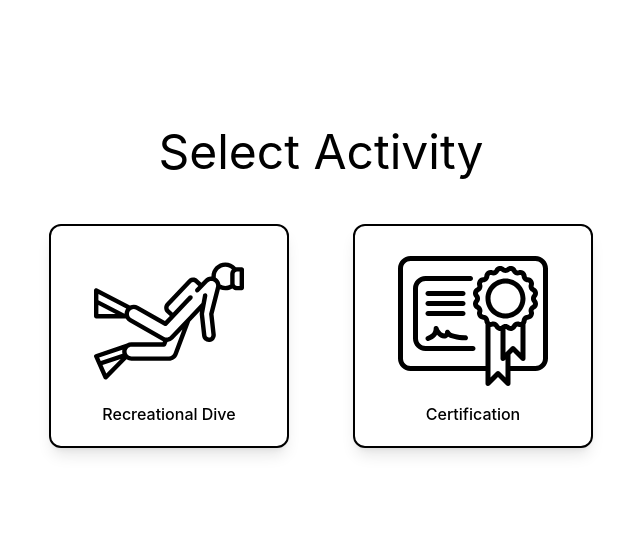
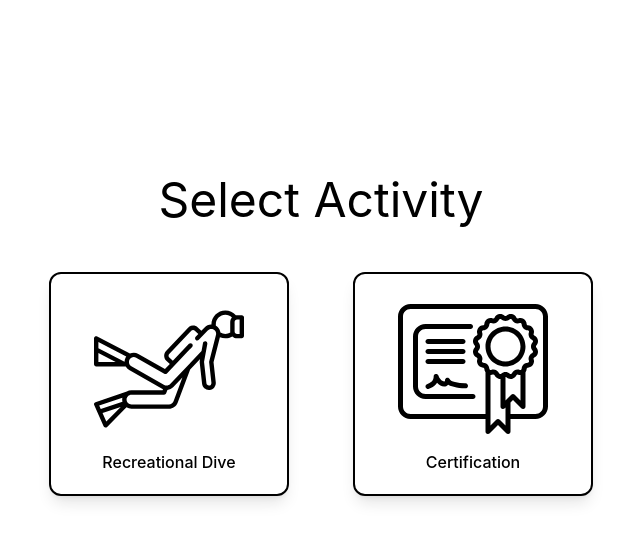
Before and after one commit to adolfoportilla/diver-list, a Next.js app: page / in a window 1280 px wide. Shown: the top 542 px of the page, without its empty margins (319-959 px from the left). Built offline with nearby package versions, Linux system fonts and the light colour scheme.

Commit message:
adding button to state page

```diff
--- a/components/states/shared/StatePage.jsx
+++ b/components/states/shared/StatePage.jsx
@@ -1,8 +1,14 @@
 import React from "react";
+import BackButton from "./BackButton";
 const StatePage = (props) => {
   return (
-    <div className="flex flex-col items-center justify-center mt-12 mx-5 md:mt-32 space-y-8 md:space-y-12">
-      {props.children}
+    <div className="flex justify-center">
+      <div className="flex flex-col items-center mt-12 mx-5 md:mt-32 space-y-8 md:space-y-12 w-full md:w-3/5">
+        <div className="w-full">
+          <BackButton labelStyle={{ fontSize: "200%" }} />
+        </div>
+        {props.children}
+      </div>
     </div>
   );
 };
```
